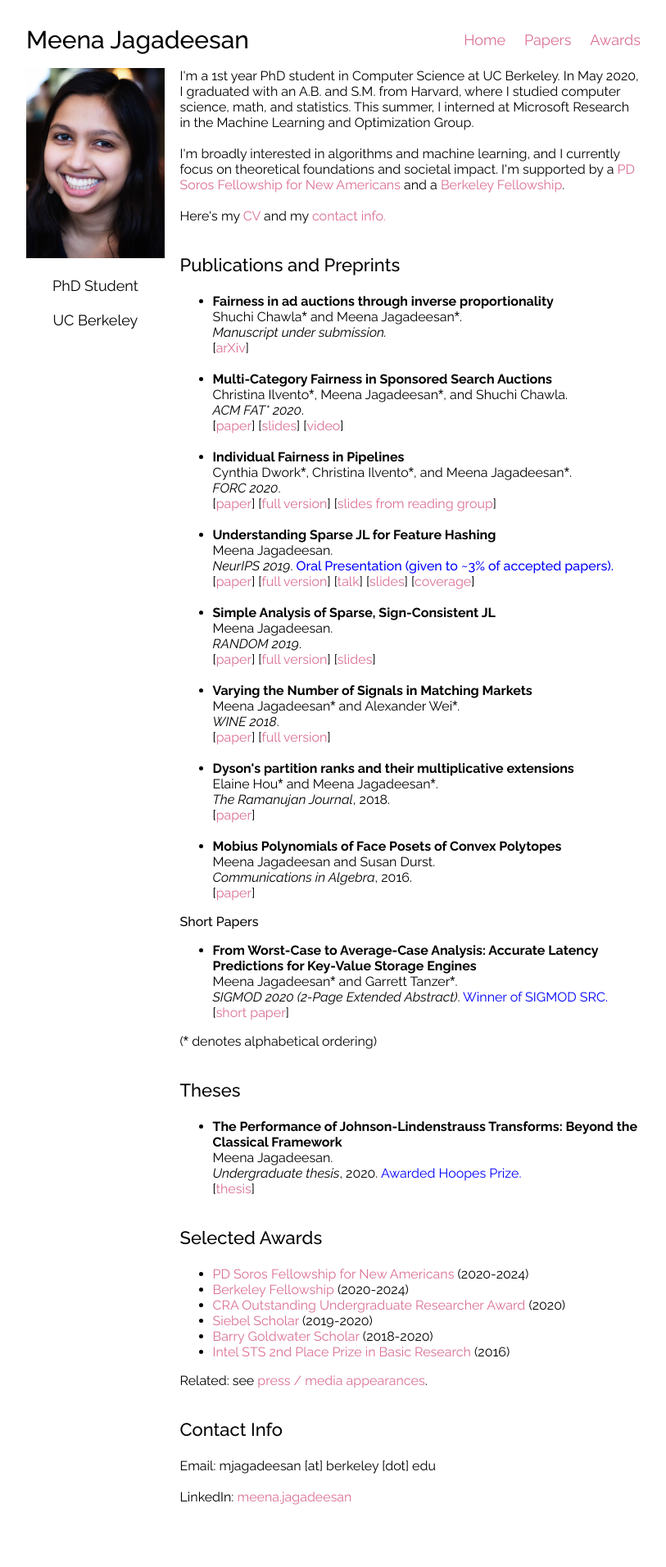
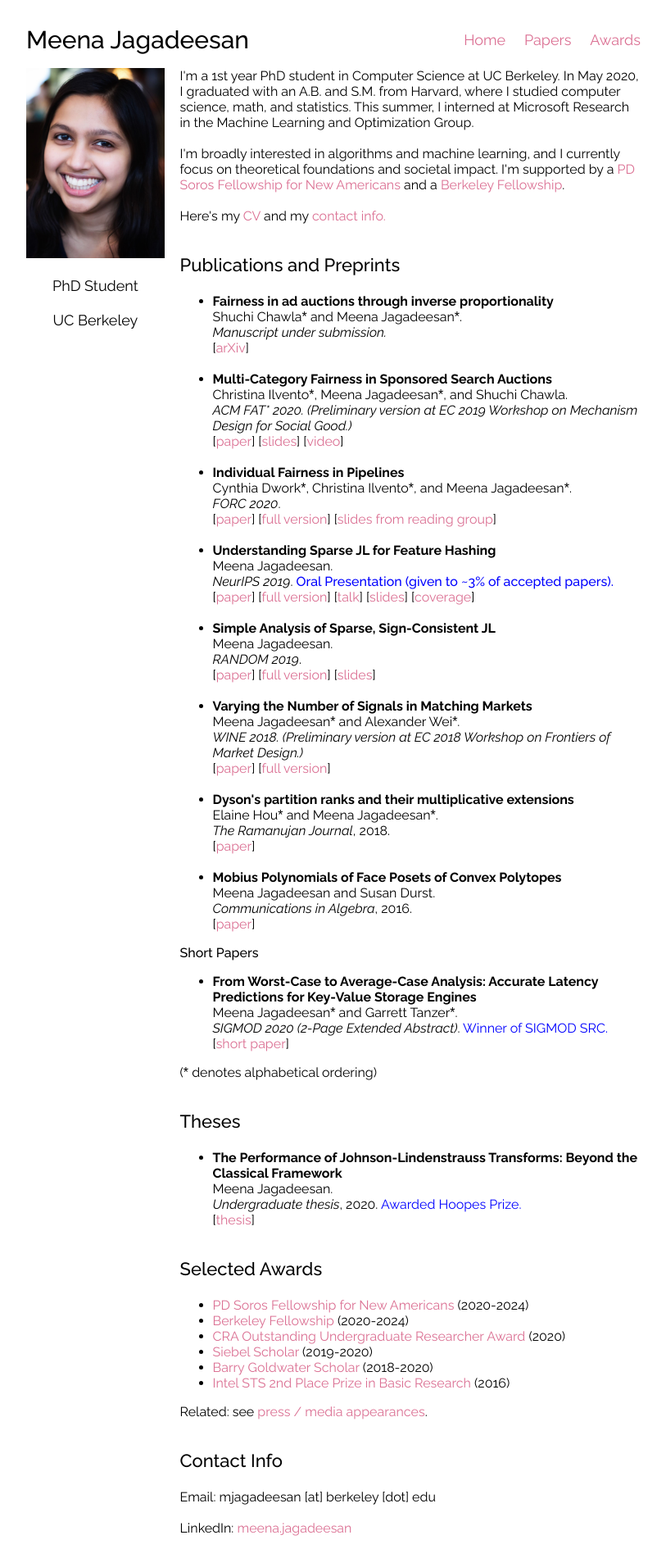
Before and after one commit to mjagadeesan/mjagadeesan.github.io, a Jekyll site: the page built from index.html, in a window 1280 px wide. Shown: the whole page at 82% size, without its empty margins (233-1046 px from the left). Built offline with Jekyll 4.4.1, drawn with Linux system fonts in a browser that asks for light colours; before the commit the page ends 1874 px from its top, so only the background shows below that.

Commit message:
updated CV

```diff
--- a/index.html
+++ b/index.html
@@ -17,7 +17,7 @@ layout: default
 	[<a href=https://arxiv.org/abs/2003.13966>arXiv</a>]
 	</li><br>
 	<li><b><span>Multi-Category Fairness in Sponsored Search Auctions</span></b><br>
-	Christina Ilvento<span style="font-family:Arial">*</span>, Meena Jagadeesan<span style="font-family:Arial">*</span>, and Shuchi Chawla.<br><em><span>ACM FAT* 2020</span></em><span>. </span><br>
+	Christina Ilvento<span style="font-family:Arial">*</span>, Meena Jagadeesan<span style="font-family:Arial">*</span>, and Shuchi Chawla.<br><em><span>ACM FAT* 2020. (Preliminary version at EC 2019 Workshop on Mechanism Design for Social Good.)</span></em><span> </span><br>
 	[<a href=https://dl.acm.org/doi/abs/10.1145/3351095.3372848>paper</a>] [<a href=FATSlides.pdf>slides</a>] [<a href=https://www.youtube.com/watch?v=3u_FU8WdZXs>video</a>]
 	</li><br>
 	<li><b><span>Individual Fairness in Pipelines</span></b><br>
@@ -32,7 +32,7 @@ layout: default
 	<li><b><span>Simple Analysis of Sparse, Sign-Consistent JL</span></b><br><span>Meena Jagadeesan.</span><br><em><span>RANDOM 2019</span></em><span>. </span><br>
 	[<a href='http://drops.dagstuhl.de/opus/volltexte/2019/11276/pdf/LIPIcs-APPROX-RANDOM-2019-61.pdf'>paper</a>] [<a href='fullversion-simpleanalysis.pdf'>full version</a>] [<a href='RANDOMSlides.pdf'>slides</a>]
 	</li><br>
-	<li><b><span>Varying the Number of Signals in Matching Markets</span></b><br>Meena Jagadeesan<span style="font-family:Arial">*</span> and Alexander Wei<span style="font-family:Arial">*</span>.<br><em><span>WINE 2018</span></em><span>. </span><br>
+	<li><b><span>Varying the Number of Signals in Matching Markets</span></b><br>Meena Jagadeesan<span style="font-family:Arial">*</span> and Alexander Wei<span style="font-family:Arial">*</span>.<br><em><span>WINE 2018. (Preliminary version at EC 2018 Workshop on Frontiers of Market Design.)</span></em><span> </span><br>
 	[<a href='https://link.springer.com/chapter/10.1007/978-3-030-04612-5_16'>paper</a>]
 	[<a href='fullversion-varyingsignals.pdf'>full version</a>]
 	</li><br>
```
Also changed, not shown: 1 other file.
